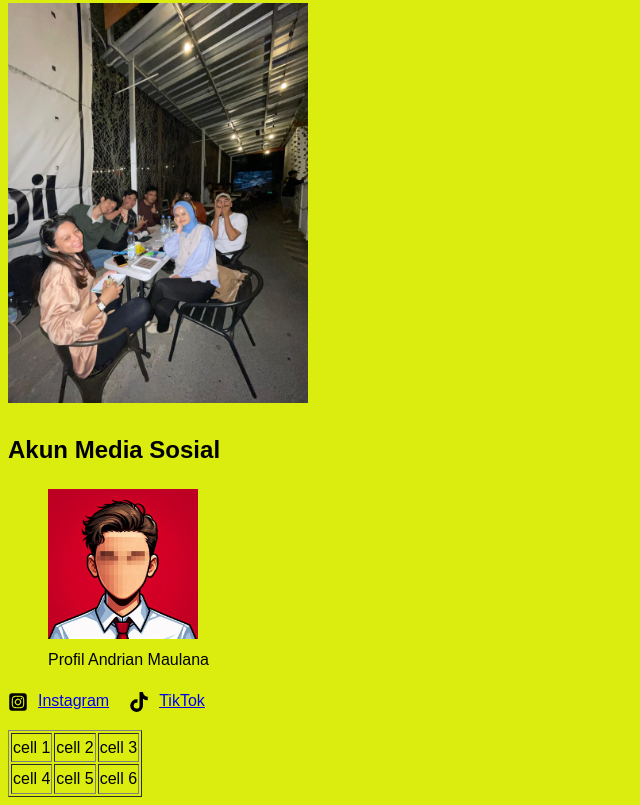
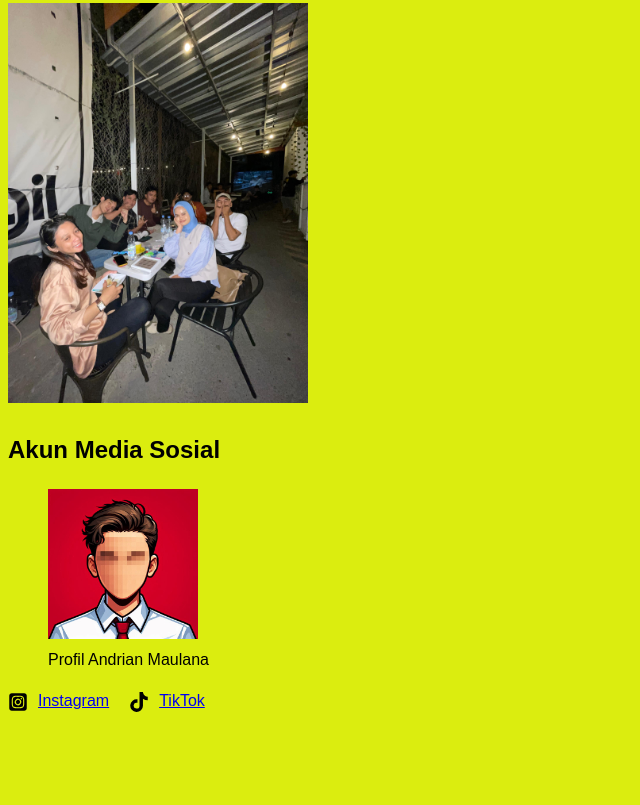
Before and after one commit to ANDRI1AN/PERTEMUAN-1, a plain HTML site: page index.html in a window 1280 px wide. Shown: the part 1050-1855 px from the top of the page, without its empty margins (0-640 px from the left). After the commit the page ends 1780 px from the top, so only its background shows below. Drawn offline with Linux system fonts and the light colour scheme.

Commit message:
Update index.html

```diff
--- a/index.html
+++ b/index.html
@@ -98,19 +98,6 @@
             </nav>
         </section>
     </main>
-    <table border="1">
-        <tr>
-            <td>cell 1</td>
-            <td>cell 2</td>
-            <td>cell 3</td>
-        </tr>
-
-        <tr>
-            <td>cell 4</td>
-            <td>cell 5</td>
-            <td>cell 6</td>
-        </tr>
-    </table>
 
 </body>
 </html>
```
